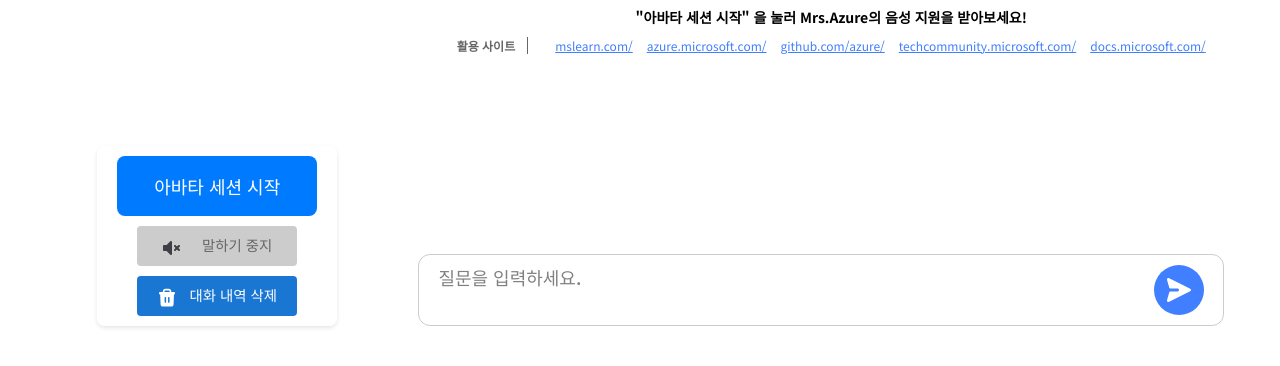
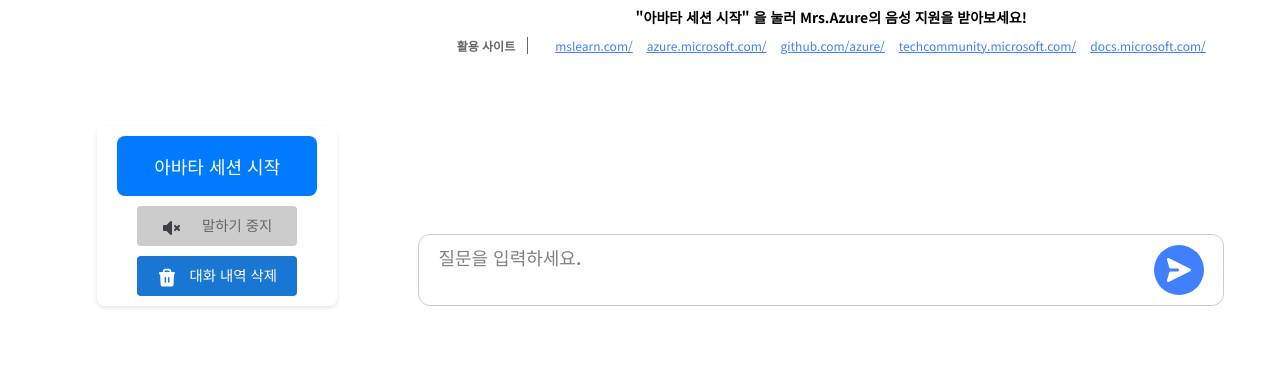
Before and after one commit to MSLearnAvatar/avatar, a website: page src/index.html in a window 1280 px wide. Shown: the part 478-844 px from the top of the page. Drawn offline with nearby package versions, Linux system fonts and the light colour scheme.

Commit message:
Design error fix

```diff
--- a/src/static/css/styles.css
+++ b/src/static/css/styles.css
@@ -76,7 +76,7 @@ button:disabled {
 #videoContainer {
   position: relative;
   width: 30%;
-  min-height: 600px;
+  max-height: 732px;
   overflow: hidden;
   display: flex;
   justify-content: center;
@@ -135,15 +135,19 @@ button:disabled {
   flex-direction: column;
   box-sizing: border-box;
   height: 100%;
+  overflow-x: hidden;
 }
 
 #chatHistory {
-  height: 600px; /*추후 변경*/
+  height: 580px; /*추후 변경*/
   padding: 10px;
   display: flex;
   flex-direction: column;
   overflow-y: auto;
   margin-bottom: 10px;
+  word-wrap: break-word;
+  word-break: break-word;
+  overflow-x: hidden;
 }
 
 .user-message,
```
